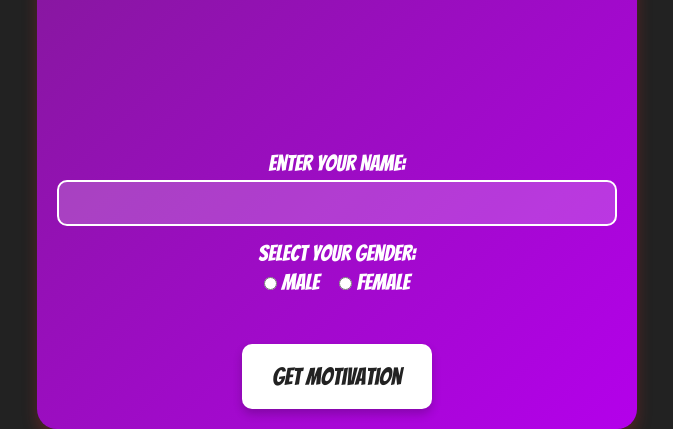
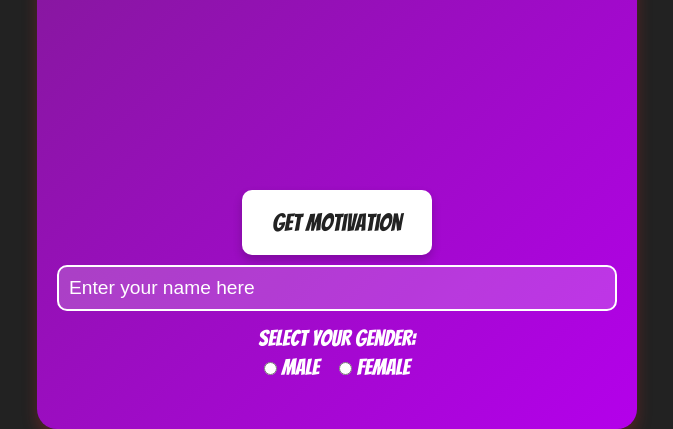
Before and after one commit to AkarshNavhule/Ignite-Spirit, a plain HTML site: page index.html in a window 1280 px wide. Shown: the part 371-800 px from the top of the page, without its empty margins (303-976 px from the left). Drawn offline with Linux system fonts and the light colour scheme.

Commit message:
place holder , button above fileds

```diff
--- a/index.html
+++ b/index.html
@@ -22,12 +22,18 @@
       <div id="quote">Your quote will appear here...</div>
     </div>
 
+    <!-- Buttons Container (bottom of the page) -->
+    <div class="buttons-container">
+      <!-- Each button in its own container -->
+      <div class="button-container">
+        <button id="generate-btn">Get Motivation</button>
+      </div>
+    </div>
     <!-- Fields Container (for user inputs) -->
     <div class="fields-container">
       <!-- Each field in its own sub-container -->
       <div class="field-container">
-        <label for="name">Enter Your Name:</label>
-        <input type="text" id="name" />
+        <input type="text" id="name"placeholder="Enter your name here" />
       </div>
 
       <div class="field-container">
@@ -43,13 +49,7 @@
       </div>
     </div>
 
-    <!-- Buttons Container (bottom of the page) -->
-    <div class="buttons-container">
-      <!-- Each button in its own container -->
-      <div class="button-container">
-        <button id="generate-btn">Get Motivation</button>
-      </div>
-    </div>
+
   </div>
   <script src="script.js"></script>
 </body>
--- a/styles.css
+++ b/styles.css
@@ -131,6 +131,10 @@ body {
   color: #fff;
   transition: transform 0.3s ease, box-shadow 0.3s ease;
 }
+.field-container input[type="text"]::placeholder {
+  color: white;
+  opacity: 1;
+}
 
 .field-container input[type="text"]:focus {
   transform: scale(1.05);
```
